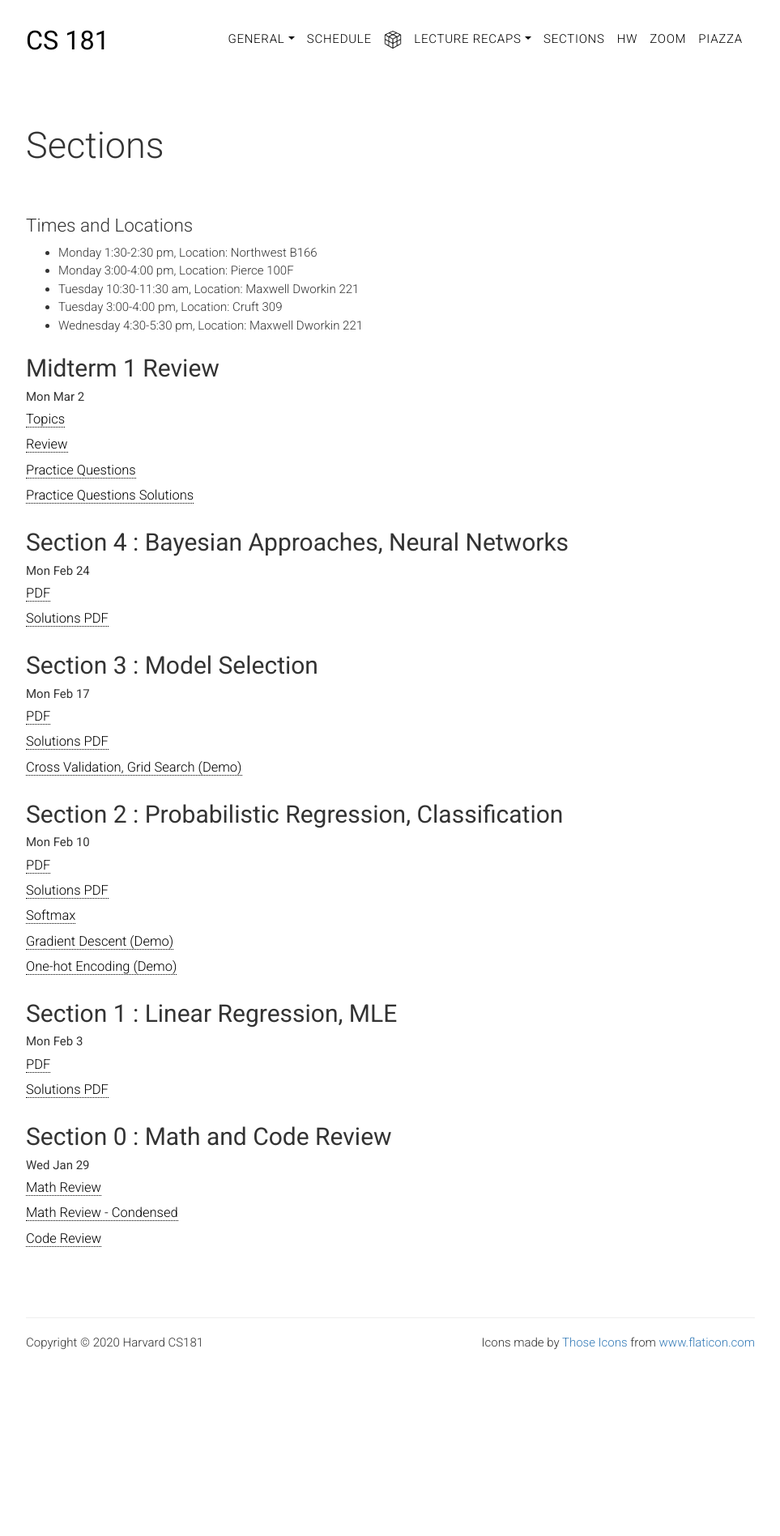
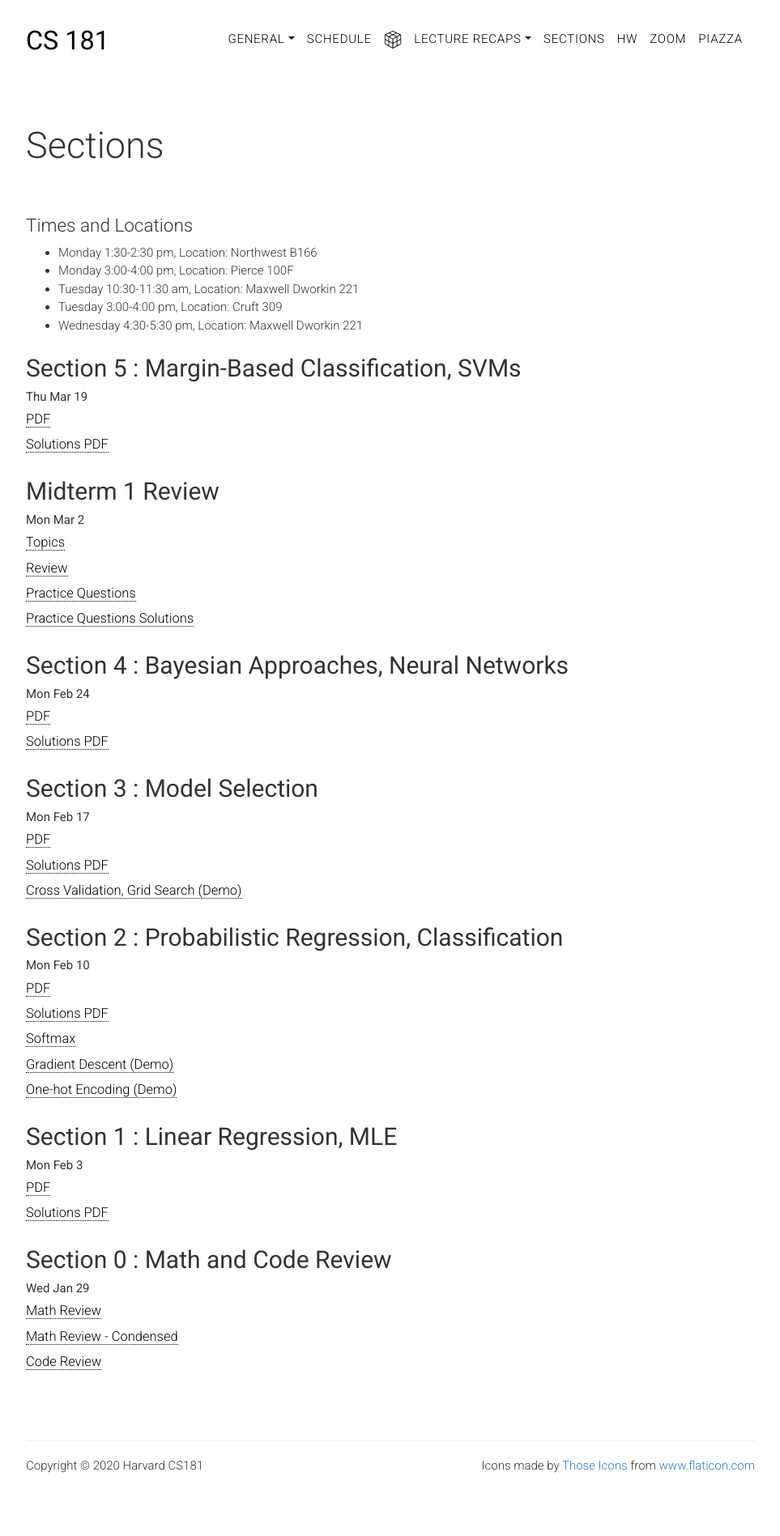
Before and after one commit to harvard-ml-courses/cs181-web-2020, a Jekyll site: the page built from sections.html, in a window 1280 px wide. Shown: the whole page at 81% size, without its empty margins (158-1121 px from the left). Built offline with Jekyll 4.4.1, drawn with Linux system fonts in a browser that asks for light colours; before the commit the page ends 1745 px from its top, so only the background shows below that.

Commit message:
sec 5 added

```diff
--- a/_data/all.yaml
+++ b/_data/all.yaml
@@ -223,7 +223,7 @@ lectures:
     type: 'hw'
   - topic: # section 5
     subtopic:
-    section: 5. Margin-based / SVM
+    section: <a href="/cs181-web/sections#sec5">5. Margin-Based Classification, SVMs</a>
     readings:
     hw:
     type: 'sec'
--- a/sections.html
+++ b/sections.html
@@ -14,6 +14,13 @@ weight: 0
         <li>Tuesday 3:00-4:00 pm, Location: Cruft 309</li>
         <li>Wednesday 4:30-5:30 pm, Location: Maxwell Dworkin 221</li>
       </ul>
+
+        <h2 class="title" id="sec5">Section 5 : Margin-Based Classification, SVMs</h2>
+        <p class="head-subtitle">Thu Mar 19</p>
+        <ul class="lists">
+            <li><a href="sections/sec5.pdf" target="_blank">PDF</a></li>
+            <li><a href="sections/sec5-soln.pdf" target="_blank">Solutions PDF</a></li>
+        </ul>
 
         <h2 class="title" id="review1">Midterm 1 Review</h2>
         <p class="head-subtitle">Mon Mar 2</p>
```
Also changed, not shown: 2 other files.
